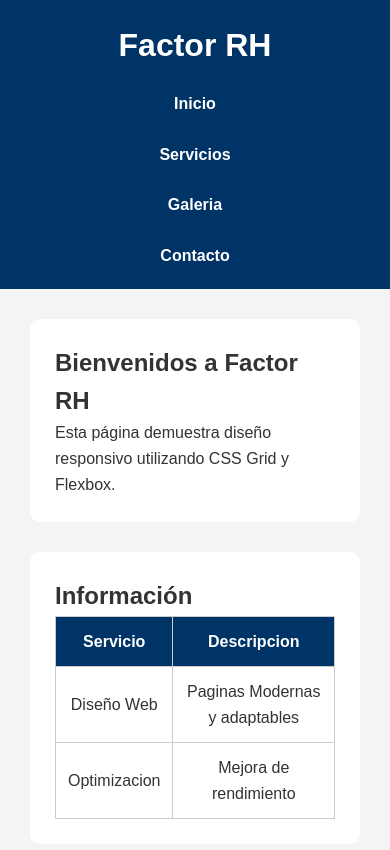
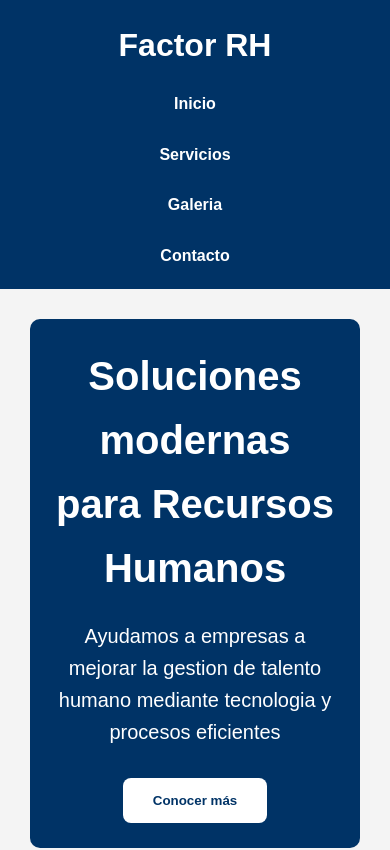
Before and after one commit to Vicen1620/Pagina-Web-Responsiva, a plain HTML site: page index.html in a window 390 px wide. Shown: the top 850 px of the page. Drawn offline with Linux system fonts and the light colour scheme.

Commit message:
Agrego seccion principal hero al sitio

```diff
--- a/css/style.css
+++ b/css/style.css
@@ -198,4 +198,57 @@ footer {
 
         grid-template-columns: 1fr;
     }
+
+.hero {
+        min-height: 400px;
+
+        display: flex;
+
+        justify-content: center;
+
+        align-items: center;
+
+        text-align: center;
+
+        background-color: #003366;
+
+        color: white;
+
+
+    }
+
+.herotext {
+        max-width: 700px;
+
 }
+
+.hero h2 {
+        font-size: 40px;
+
+        margin-bottom: 20px;
+    }
+
+.hero p {
+        font-size: 20px;
+
+        margin-bottom: 30px;
+    }
+
+.hero button {
+        padding: 15px 30px;
+
+        border-radius: 8px;
+
+        background-color: white;
+
+        color: #003366;
+
+        font-weight: bold;
+    }
+
+.hero button:hover {
+
+        transform: scale(1.05);
+    }
+
+}
--- a/index.html
+++ b/index.html
@@ -19,12 +19,21 @@
             </nav>
         </header>
         <main>
-            <section>
-                <h2>Bienvenidos a Factor RH</h2>
-                <p>
-                    Esta página demuestra diseño responsivo utilizando
-                CSS Grid y Flexbox.
-                </p>
+            <section class="hero">
+
+                <div class="hero-text">
+                    <h2>Soluciones modernas para Recursos Humanos
+                    </h2>
+
+                    <p>
+                        Ayudamos a empresas a mejorar la gestion de talento humano mediante tecnologia y procesos eficientes
+                    </p>
+
+                    <button>
+                        Conocer más
+                    </button>
+                </div>
+
             </section>
             <section>
                 <h2>Información</h2>
```
